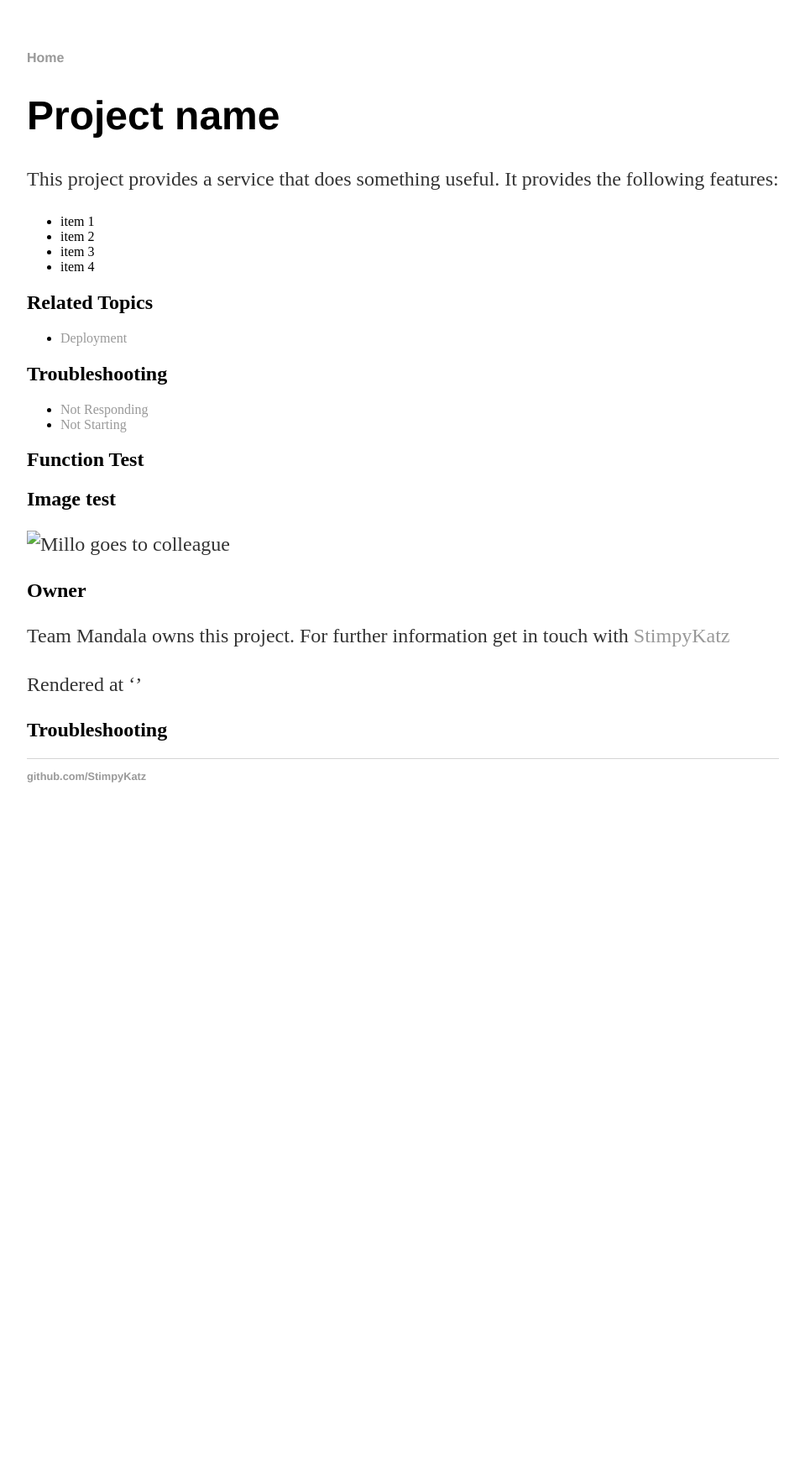
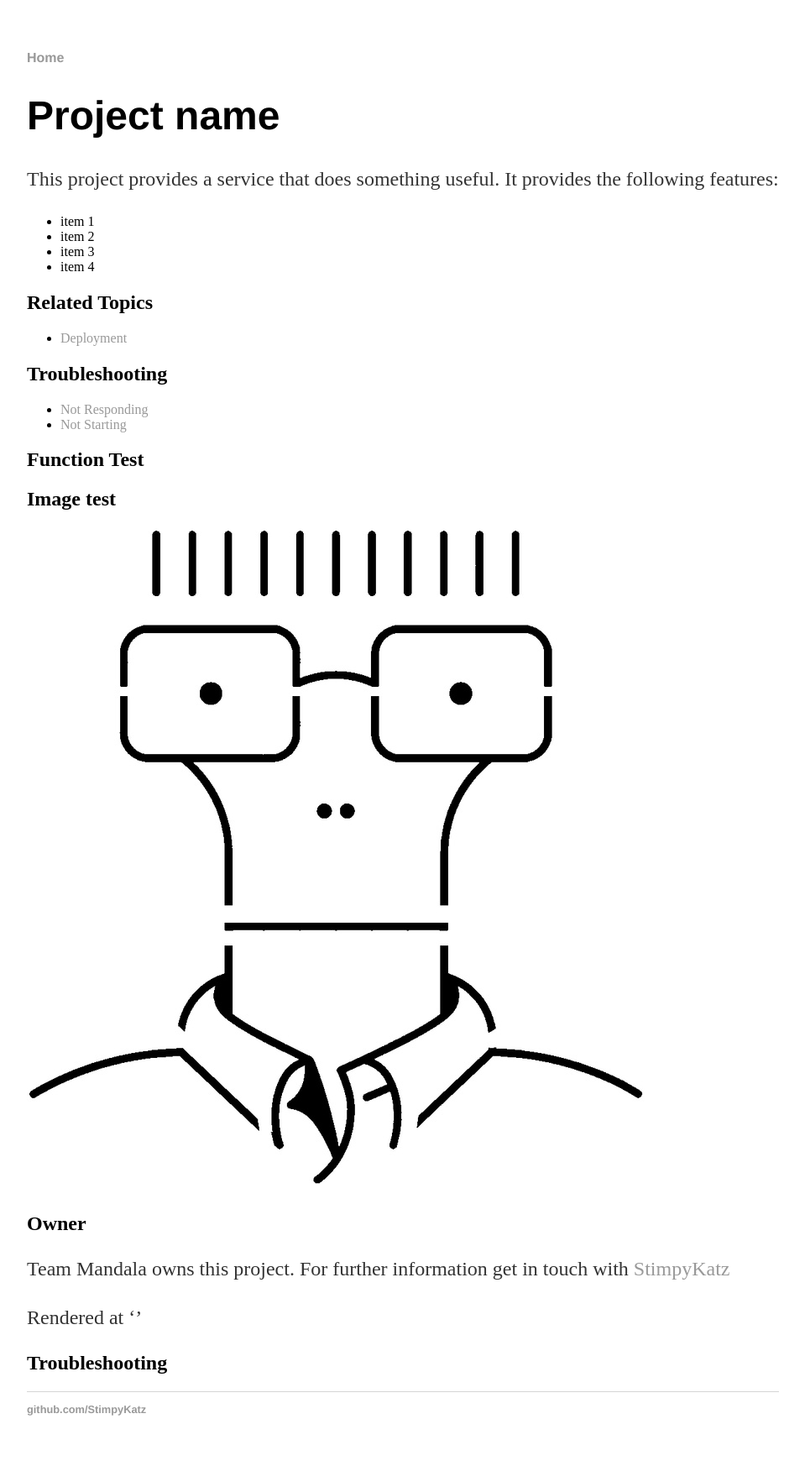
Before and after one commit to M3t4Mash/gfm-demo, a Jekyll site: the page built from index.md, in a window 1280 px wide. Shown: the whole page at 84% size, without its empty margins (160-1119 px from the left). Built offline with Jekyll 4.4.1, drawn with Linux system fonts in a browser that asks for light colours; before the commit the page ends 992 px from its top, so only the background shows below that.

Commit message:
foo Fixed href for milo

```diff
--- a/index.md
+++ b/index.md
@@ -29,7 +29,7 @@
 {% include list-collection.md currCollection=doc_troubleshooting %}
 
 ## Image test
-![Millo goes to colleague]({{ site.baseurl }}/_doc-images/milo.jpg)
+![Millo goes to colleague]({{ site.baseurl }}/doc-images/milo.jpg)
 
 ## Owner
 Team Mandala owns this project. For further information get in touch with [StimpyKatz](https://github.com/StimpyKatz)
```
